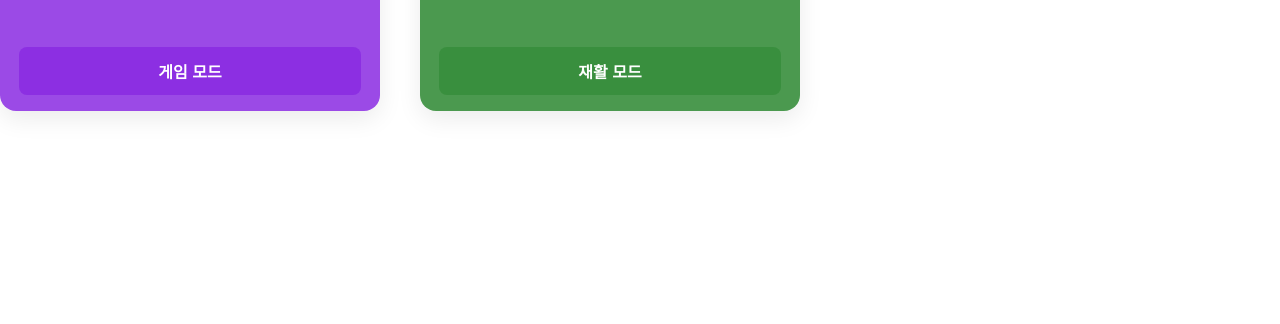
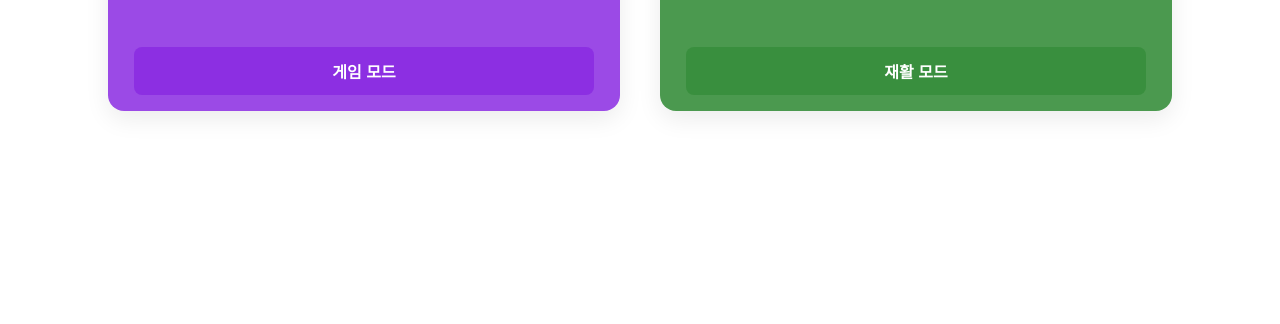
Before and after one commit to LEEIN09/SmileFit, a Flask app: template templates/pages/index.html in a window 1280 px wide. Shown: the part 476-800 px from the top of the page. Run offline with Flask 3, Linux system fonts and the light colour scheme; the template is opened without the code that fills it, so the values that code supplies are empty; some web fonts are replaced.

Commit message:
Refactor: v3

```diff
--- a/templates/pages/index.html
+++ b/templates/pages/index.html
@@ -10,7 +10,7 @@
     margin: 0;
     padding: 0;
     height: 100dvh;
-    width: 100dvh;
+    width: 100vw;
     overflow-x: auto;   /* 가로 스크롤 허용 */
     overflow-y: hidden;
     font-family: 'SUIT', sans-serif;
```
